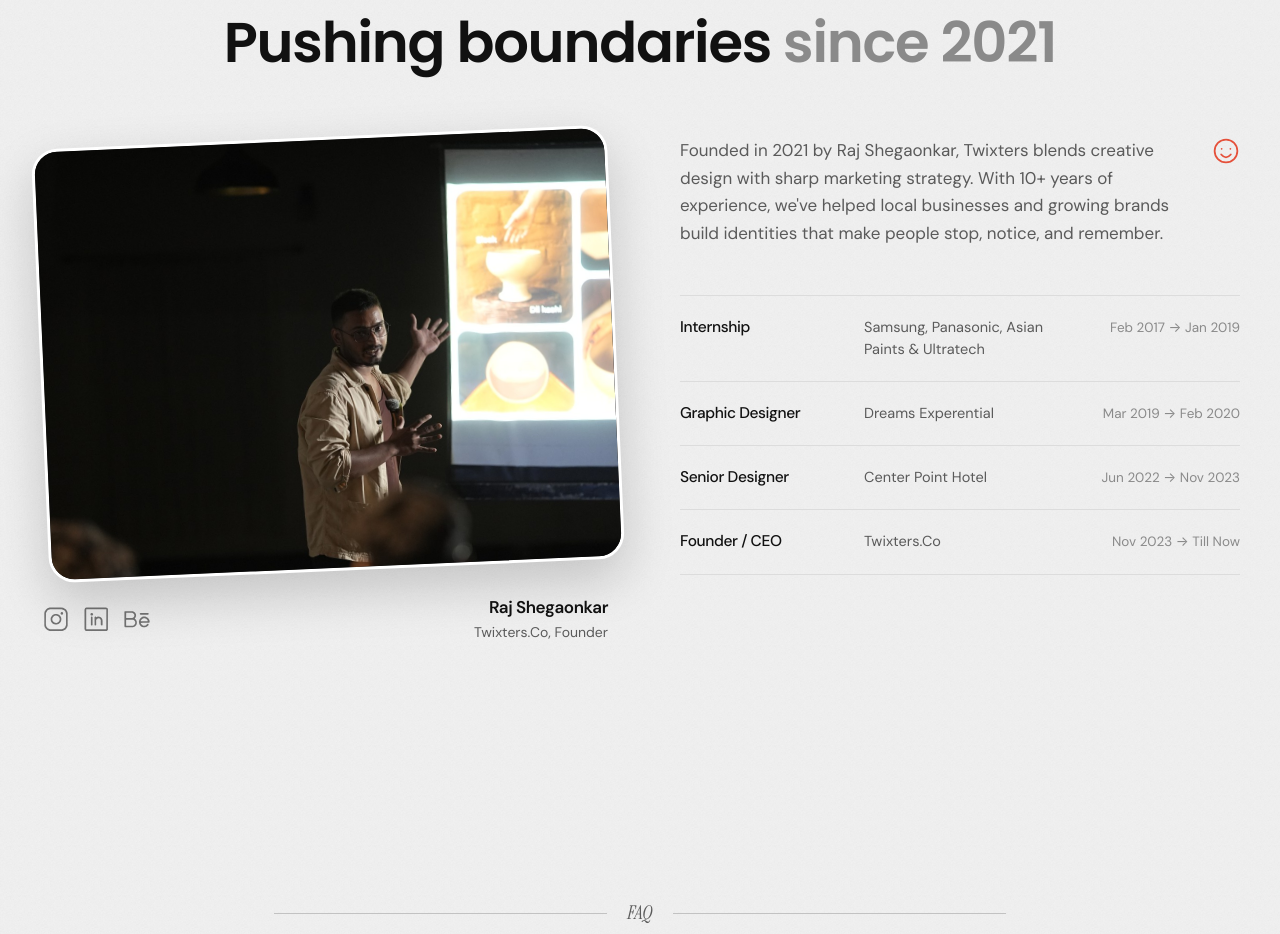
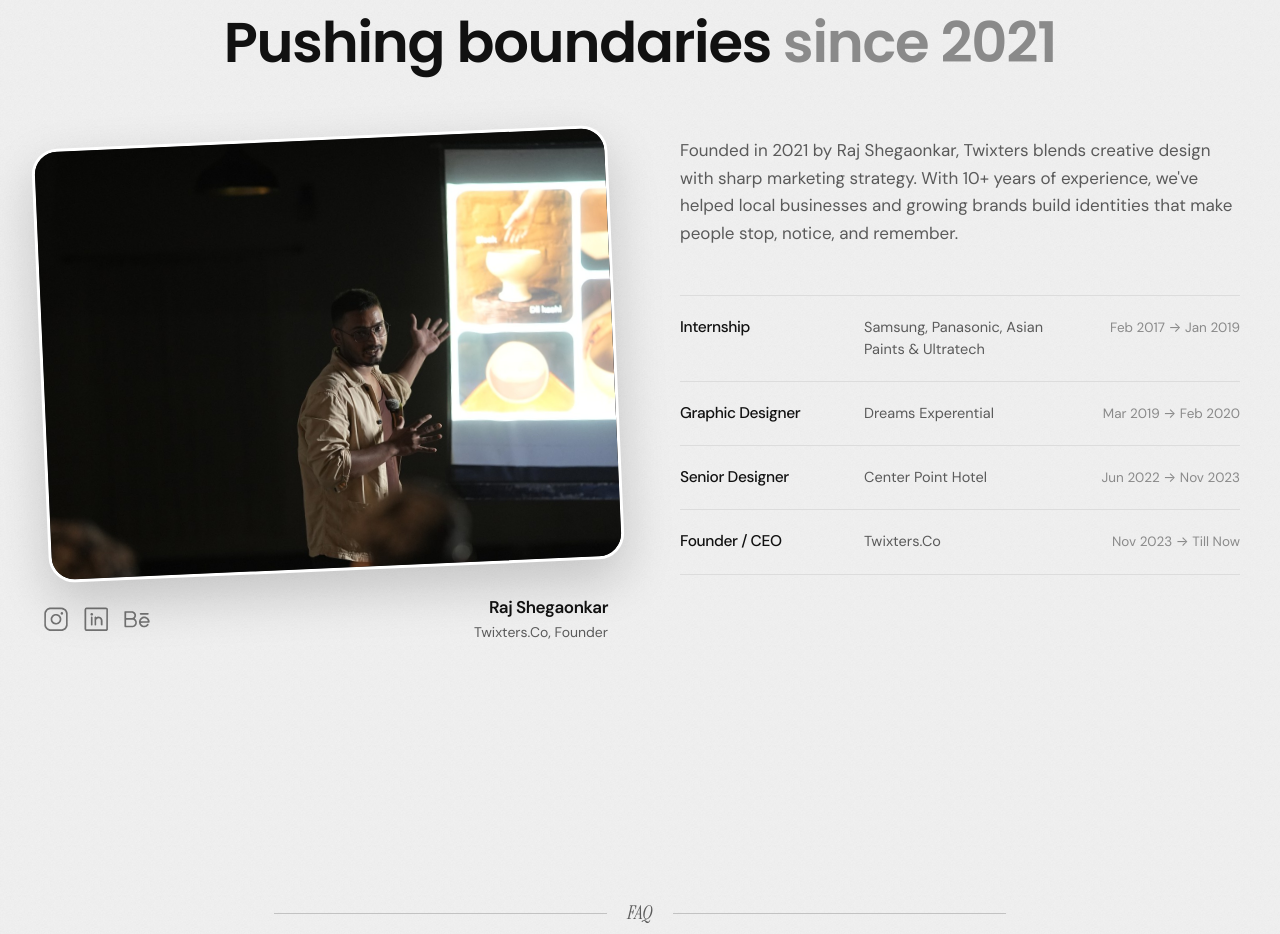
Before and after one commit to AmoghSamarth/Twixters.co, a React (Vite) app: page / in a window 1280 px wide. Shown: the part 6340-7274 px from the top of the page. Built offline with nearby package versions, Linux system fonts and the light colour scheme.

Commit message:
fix(founder): remove smiley icon next to bio

```diff
--- a/src/components/tw/founder.jsx
+++ b/src/components/tw/founder.jsx
@@ -1,23 +1,6 @@
 import { founder } from "../../content/site";
 import { Eyebrow } from "./primitives";
 import { Reveal } from "./reveal";
-
-function Smiley() {
-  return (
-    <svg
-      viewBox="0 0 32 32"
-      fill="none"
-      aria-hidden="true"
-      className="size-7 shrink-0 text-accent"
-      stroke="currentColor"
-      strokeWidth={2}
-      strokeLinecap="round"
-    >
-      <circle cx="16" cy="16" r="13" />
-      <path d="M11 13.5v.01M21 13.5v.01M10.5 20c1.8 2.2 3.6 3.2 5.5 3.2s3.7-1 5.5-3.2" />
-    </svg>
-  );
-}
 
 function InstagramIcon({ className = "h-[22px] sm:h-[24px] w-auto" }) {
   return (
@@ -126,11 +109,10 @@ export function Founder() {
         </Reveal>
 
         <Reveal delay={140}>
-          <div className="flex items-start gap-4">
+          <div>
             <p className="max-w-[38rem] text-[16px] leading-[1.62] text-ink-muted sm:text-[17px]">
               {founder.bio}
             </p>
-            <Smiley />
           </div>
 
           <ul className="mt-12">
```
